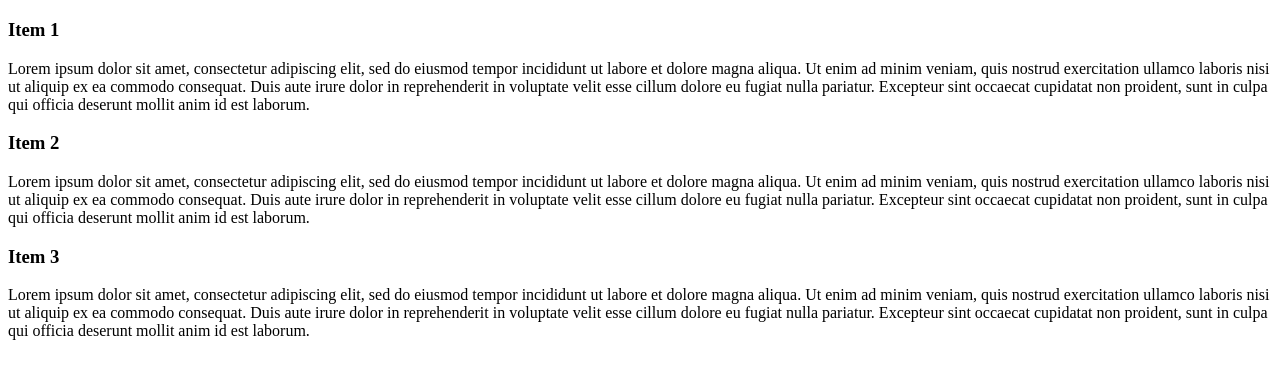
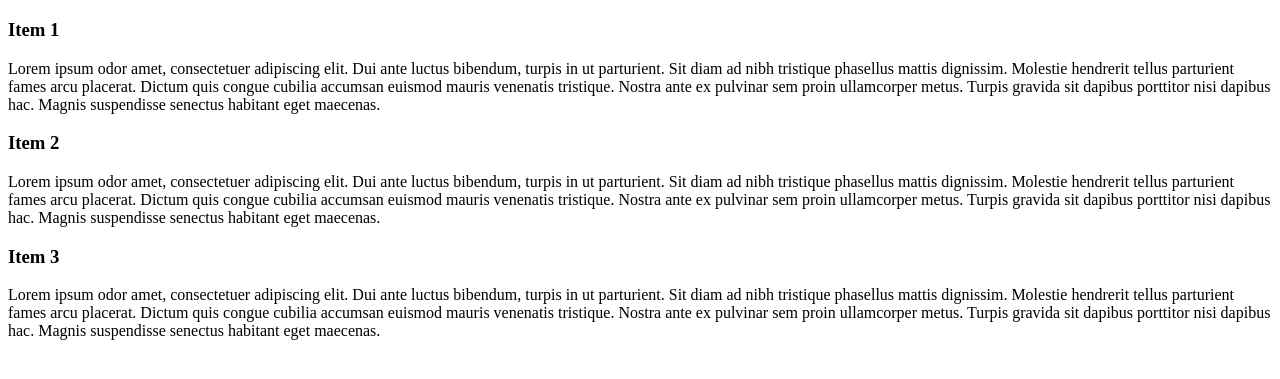
Before and after one commit to kaiyajoiegrz/coursera-webdev, a plain HTML site: page mod2_solution/index.html in a window 1280 px wide. Shown: the part 61-440 px from the top of the page. Drawn offline with Linux system fonts and the light colour scheme.

Commit message:
Update index.html

```diff
--- a/mod2_solution/index.html
+++ b/mod2_solution/index.html
@@ -9,15 +9,15 @@
     <div class="row">
       <div class="col-lg-4 col-md-6 col-sm-12">
         <h3 class="divheading" id="background1">Item 1</h3>
-        <p>Lorem ipsum dolor sit amet, consectetur adipiscing elit, sed do eiusmod tempor incididunt ut labore et dolore magna aliqua. Ut enim ad minim veniam, quis nostrud exercitation ullamco laboris nisi ut aliquip ex ea commodo consequat. Duis aute irure dolor in reprehenderit in voluptate velit esse cillum dolore eu fugiat nulla pariatur. Excepteur sint occaecat cupidatat non proident, sunt in culpa qui officia deserunt mollit anim id est laborum.</p>
+        <p>Lorem ipsum odor amet, consectetuer adipiscing elit. Dui ante luctus bibendum, turpis in ut parturient. Sit diam ad nibh tristique phasellus mattis dignissim. Molestie hendrerit tellus parturient fames arcu placerat. Dictum quis congue cubilia accumsan euismod mauris venenatis tristique. Nostra ante ex pulvinar sem proin ullamcorper metus. Turpis gravida sit dapibus porttitor nisi dapibus hac. Magnis suspendisse senectus habitant eget maecenas.</p>
         </div>
       <div class="col-lg-4 col-md-6 col-sm-12">
         <h3 class="divheading" id="background2">Item 2</h3>
-        <p>Lorem ipsum dolor sit amet, consectetur adipiscing elit, sed do eiusmod tempor incididunt ut labore et dolore magna aliqua. Ut enim ad minim veniam, quis nostrud exercitation ullamco laboris nisi ut aliquip ex ea commodo consequat. Duis aute irure dolor in reprehenderit in voluptate velit esse cillum dolore eu fugiat nulla pariatur. Excepteur sint occaecat cupidatat non proident, sunt in culpa qui officia deserunt mollit anim id est laborum.</p>
+        <p>Lorem ipsum odor amet, consectetuer adipiscing elit. Dui ante luctus bibendum, turpis in ut parturient. Sit diam ad nibh tristique phasellus mattis dignissim. Molestie hendrerit tellus parturient fames arcu placerat. Dictum quis congue cubilia accumsan euismod mauris venenatis tristique. Nostra ante ex pulvinar sem proin ullamcorper metus. Turpis gravida sit dapibus porttitor nisi dapibus hac. Magnis suspendisse senectus habitant eget maecenas.</p>
         </div>
       <div class="col-lg-4 col-md-6 col-sm-12">
         <h3 class="divheading" id="background3">Item 3</h3>
-        <p>Lorem ipsum dolor sit amet, consectetur adipiscing elit, sed do eiusmod tempor incididunt ut labore et dolore magna aliqua. Ut enim ad minim veniam, quis nostrud exercitation ullamco laboris nisi ut aliquip ex ea commodo consequat. Duis aute irure dolor in reprehenderit in voluptate velit esse cillum dolore eu fugiat nulla pariatur. Excepteur sint occaecat cupidatat non proident, sunt in culpa qui officia deserunt mollit anim id est laborum.</p>
+        <p>Lorem ipsum odor amet, consectetuer adipiscing elit. Dui ante luctus bibendum, turpis in ut parturient. Sit diam ad nibh tristique phasellus mattis dignissim. Molestie hendrerit tellus parturient fames arcu placerat. Dictum quis congue cubilia accumsan euismod mauris venenatis tristique. Nostra ante ex pulvinar sem proin ullamcorper metus. Turpis gravida sit dapibus porttitor nisi dapibus hac. Magnis suspendisse senectus habitant eget maecenas.</p>
         </div>
     </div>
   </body>
```
